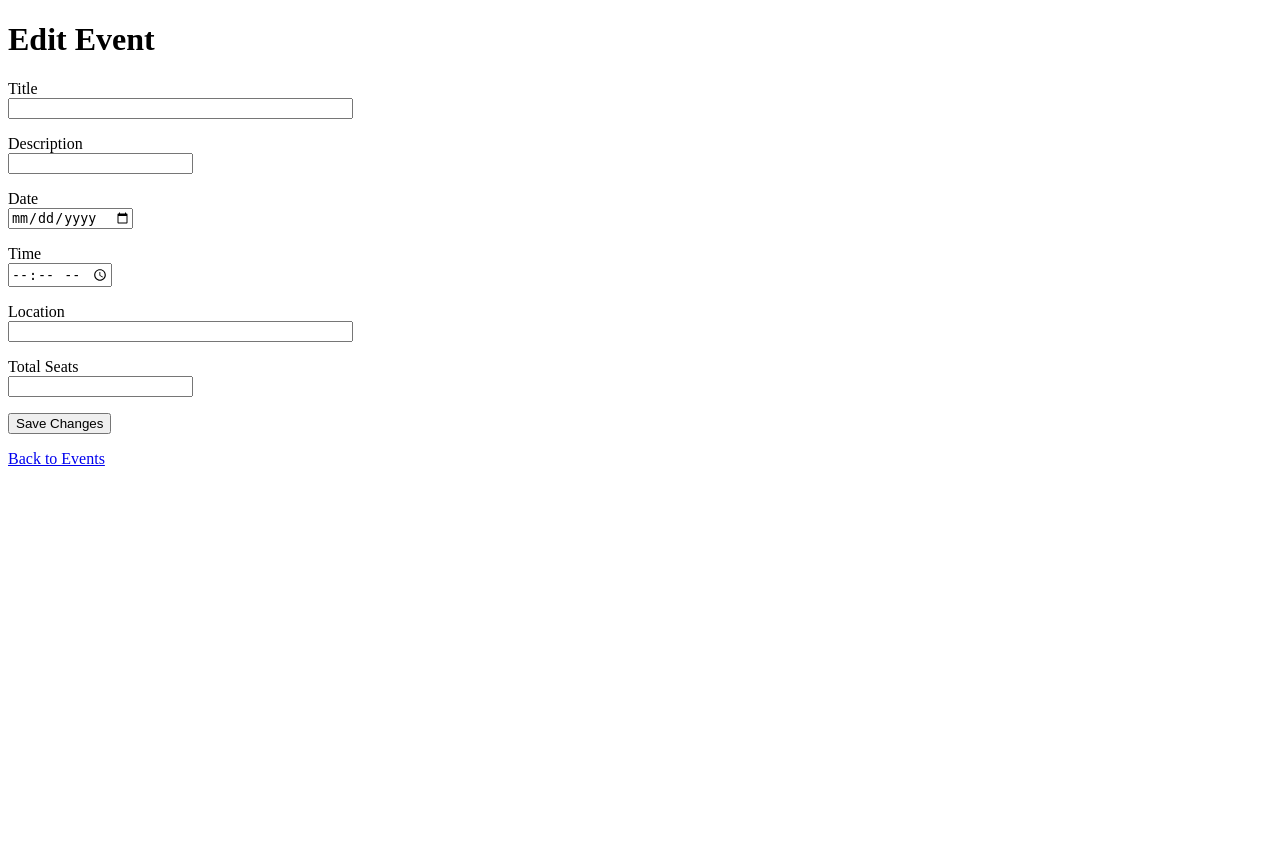
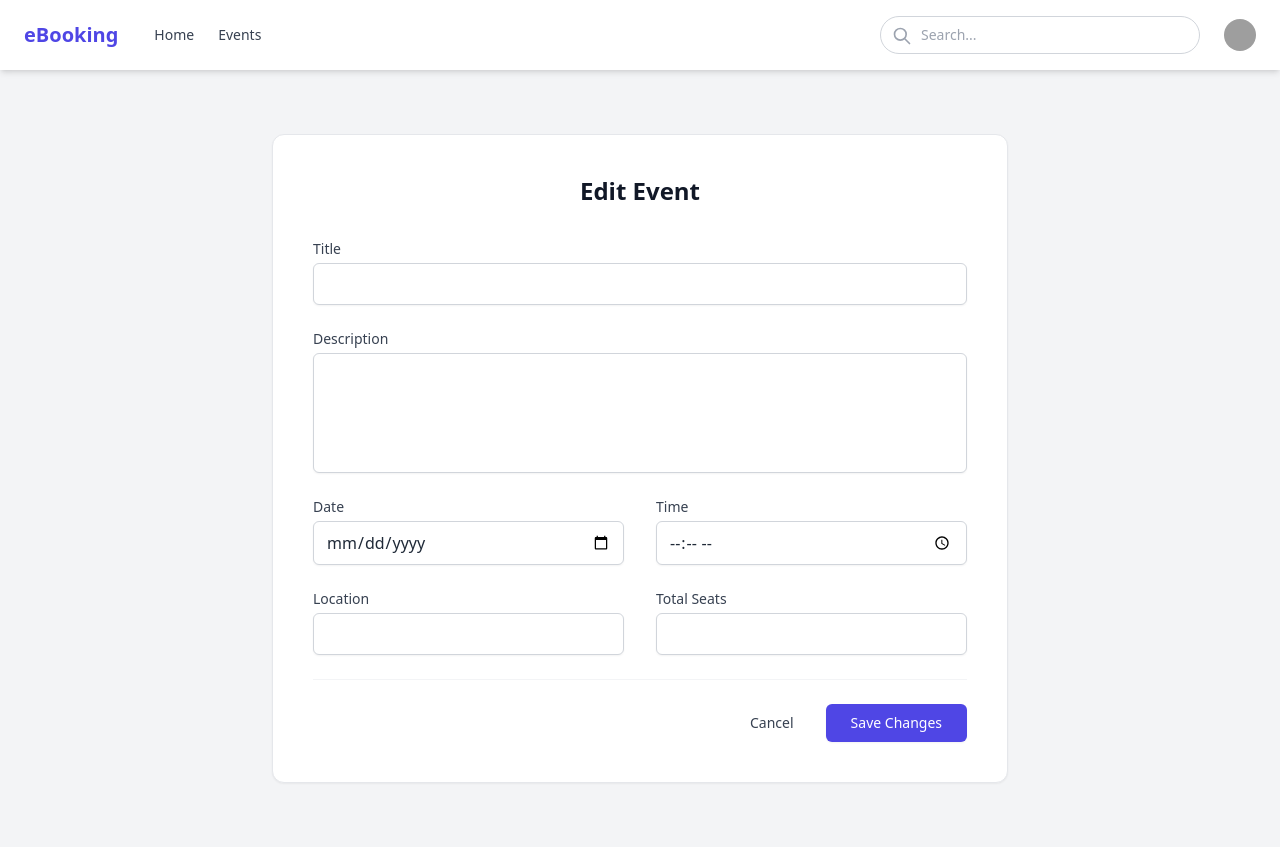
Before and after one commit to luckykhan01/eventbookingsystem, a Flask app: template app/templates/edit_event.html in a window 1280 px wide. Before the commit the page ends 466 px from the top, so only its background shows below. Run offline with Flask 3, Linux system fonts and the light colour scheme; the template is opened without the code that fills it: values that come from a table or form of the project are taken from there, others are empty; the visitor is signed in with stand-in values (Sample User, id 1); some libraries are stand-ins or nearby versions; grey boxes are pictures that could not be loaded.

Commit message:
Updated design for edit_event

```diff
--- a/app/templates/edit_event.html
+++ b/app/templates/edit_event.html
@@ -1,49 +1,86 @@
-<!DOCTYPE html>
-<html>
-<head>
-    <title>Edit Event</title>
-</head>
-<body>
-    <h1>Edit Event</h1>
+{% extends "base.html" %}
 
-    <form method="POST">
-        {{ form.hidden_tag() }}
+{% block content %}
+<div class="max-w-3xl mx-auto px-4 py-8">
+    <div class="bg-white rounded-xl shadow-sm border border-gray-200 overflow-hidden">
+        <div class="px-6 py-8 sm:px-10 sm:py-10">
+            <h1 class="text-2xl font-bold text-gray-900 mb-8 text-center">Edit Event</h1>
 
-        <p>
-            {{ form.title.label }}<br>
-            {{ form.title(size=40) }}
-        </p>
+            <form method="POST" class="space-y-6">
+                {{ form.hidden_tag() }}
 
-        <p>
-            {{ form.description.label }}<br>
-            {{ form.description(rows=4, cols=40) }}
-        </p>
+                <div class="grid grid-cols-1 gap-y-6 gap-x-8 sm:grid-cols-6">
+                    <!-- Title -->
+                    <div class="sm:col-span-6">
+                        <label for="{{ form.title.id }}" class="block text-sm font-medium text-gray-700 mb-1">
+                            {{ form.title.label }}
+                        </label>
+                        <div>
+                            {{ form.title(class="block w-full rounded-md border-gray-300 shadow-sm focus:border-indigo-500 focus:ring-indigo-500 py-2 px-3 border") }}
+                        </div>
+                    </div>
 
-        <p>
-            {{ form.date.label }}<br>
-            {{ form.date() }}
-        </p>
+                    <!-- Description -->
+                    <div class="sm:col-span-6">
+                        <label for="{{ form.description.id }}" class="block text-sm font-medium text-gray-700 mb-1">
+                            {{ form.description.label }}
+                        </label>
+                        <div>
+                            {{ form.description(class="block w-full rounded-md border-gray-300 shadow-sm focus:border-indigo-500 focus:ring-indigo-500 py-2 px-3 border min-h-[120px]") }}
+                        </div>
+                    </div>
 
-        <p>
-            {{ form.time.label }}<br>
-            {{ form.time() }}
-        </p>
+                    <!-- Date -->
+                    <div class="sm:col-span-3">
+                        <label for="{{ form.date.id }}" class="block text-sm font-medium text-gray-700 mb-1">
+                            {{ form.date.label }}
+                        </label>
+                        <div>
+                            {{ form.date(class="block w-full rounded-md border-gray-300 shadow-sm focus:border-indigo-500 focus:ring-indigo-500 py-2 px-3 border") }}
+                        </div>
+                    </div>
 
-        <p>
-            {{ form.location.label }}<br>
-            {{ form.location(size=40) }}
-        </p>
+                    <!-- Time -->
+                    <div class="sm:col-span-3">
+                        <label for="{{ form.time.id }}" class="block text-sm font-medium text-gray-700 mb-1">
+                            {{ form.time.label }}
+                        </label>
+                        <div>
+                            {{ form.time(class="block w-full rounded-md border-gray-300 shadow-sm focus:border-indigo-500 focus:ring-indigo-500 py-2 px-3 border") }}
+                        </div>
+                    </div>
 
-        <p>
-            {{ form.total_seats.label }}<br>
-            {{ form.total_seats() }}
-        </p>
+                    <!-- Location -->
+                    <div class="sm:col-span-3">
+                        <label for="{{ form.location.id }}" class="block text-sm font-medium text-gray-700 mb-1">
+                            {{ form.location.label }}
+                        </label>
+                        <div>
+                            {{ form.location(class="block w-full rounded-md border-gray-300 shadow-sm focus:border-indigo-500 focus:ring-indigo-500 py-2 px-3 border") }}
+                        </div>
+                    </div>
 
-        <p>
-            <input type="submit" value="Save Changes">
-        </p>
-    </form>
+                    <!-- Total Seats -->
+                    <div class="sm:col-span-3">
+                        <label for="{{ form.total_seats.id }}" class="block text-sm font-medium text-gray-700 mb-1">
+                            {{ form.total_seats.label }}
+                        </label>
+                        <div>
+                            {{ form.total_seats(class="block w-full rounded-md border-gray-300 shadow-sm focus:border-indigo-500 focus:ring-indigo-500 py-2 px-3 border", min="1") }}
+                        </div>
+                    </div>
+                </div>
 
-    <a href="{{ url_for('events') }}">Back to Events</a>
-</body>
-</html>
+                <!-- Submit -->
+                <div class="mt-8 flex items-center justify-end space-x-4 pt-6 border-t border-gray-100">
+                    <a href="{{ url_for('events') }}" class="text-sm font-medium text-gray-700 hover:text-gray-900 px-4 py-2 rounded-md hover:bg-gray-100 transition duration-150 ease-in-out">
+                        Cancel
+                    </a>
+                    <input type="submit" value="Save Changes"
+                           class="inline-flex justify-center py-2 px-6 border border-transparent rounded-md shadow-sm text-sm font-medium text-white bg-indigo-600 hover:bg-indigo-700 focus:outline-none focus:ring-2 focus:ring-offset-2 focus:ring-indigo-500 cursor-pointer">
+                </div>
+            </form>
+        </div>
+    </div>
+</div>
+{% endblock %}
```
